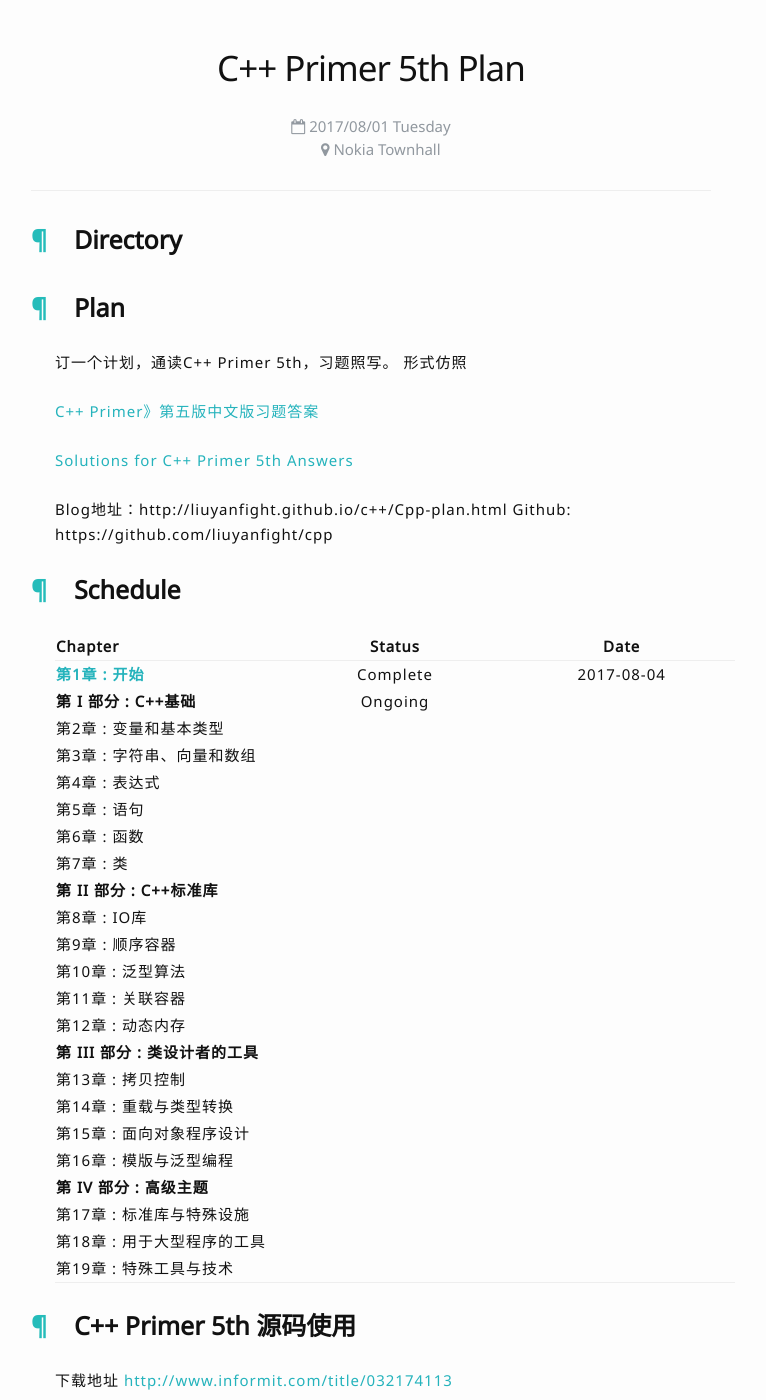
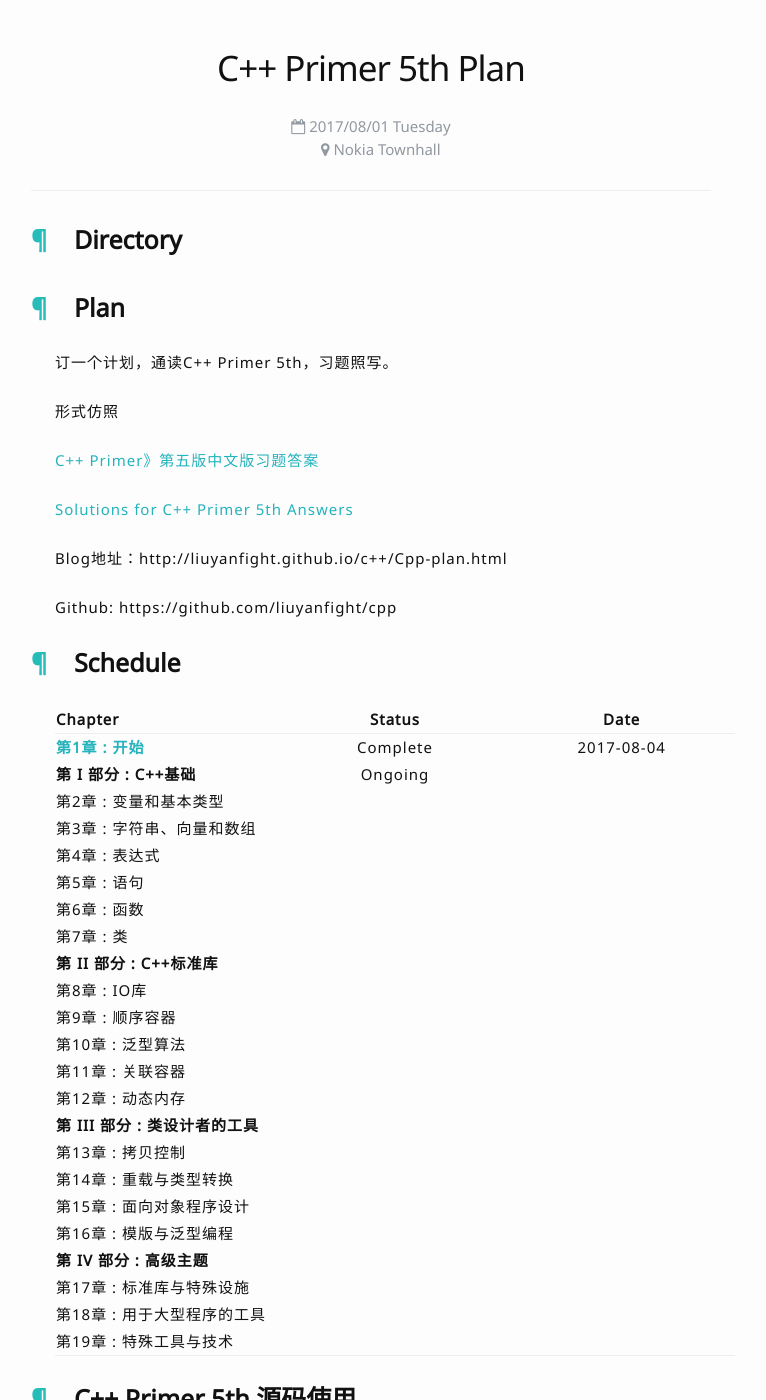
Before and after one commit to liuyanfight/liuyanfight.github.io, a Jekyll site: the page built from _posts/2017-08-01-Cpp-plan.md, in a window 1280 px wide and 1400 px high. Shown: the whole window, without its empty margins (269-1035 px from the left). Built offline with Jekyll 4.4.1, drawn with Linux system fonts in a browser that asks for light colours; nearby versions of some CDN libraries; emoji names are drawn with the system emoji font; comment, search, counter and statistics services are not loaded; part of the change alters nothing that is shown; some of the changed text lies outside the part shown.

```diff
--- a/_config.yml
+++ b/_config.yml
@@ -22,7 +22,7 @@ markdown: kramdown
 highlighter: rouge
 kramdown:
   input: GFM
+gems: ["jemoji"]
 gems:
-    - jemoji # Github emoji
     - jekyll-coffeescript
     - jekyll-paginate
--- a/_posts/2017-08-01-Cpp-plan.md
+++ b/_posts/2017-08-01-Cpp-plan.md
@@ -11,6 +11,7 @@ finished: true
 ## Plan
 
 订一个计划，通读C++ Primer 5th，习题照写。
+
 形式仿照
 
 [C++ Primer》第五版中文版习题答案](https://github.com/huangmingchuan/Cpp_Primer_Answers)
@@ -18,6 +19,7 @@ finished: true
 [Solutions for C++ Primer 5th Answers](https://github.com/pezy/CppPrimer)
 
 Blog地址：http://liuyanfight.github.io/c++/Cpp-plan.html
+
 Github: https://github.com/liuyanfight/cpp
 
 ## Schedule
```
